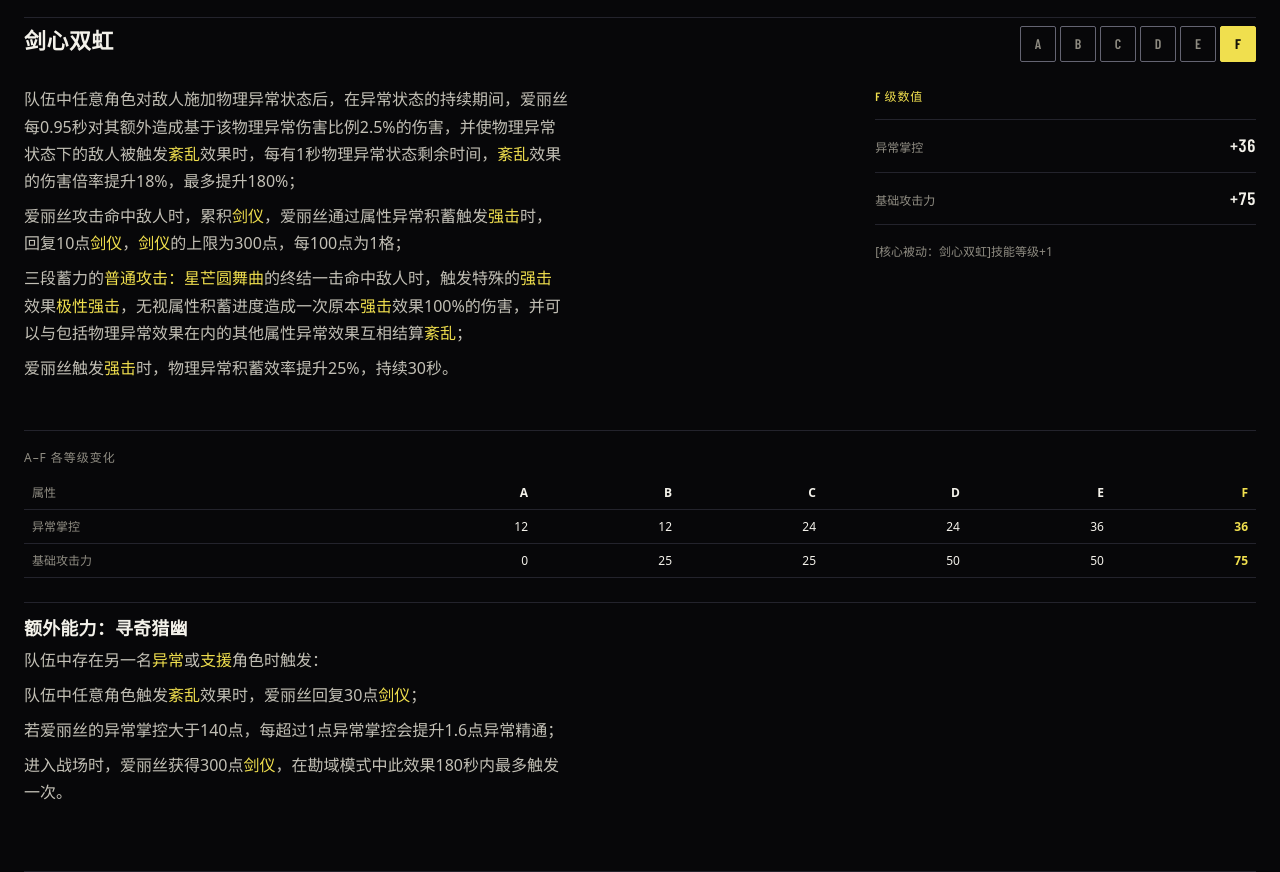
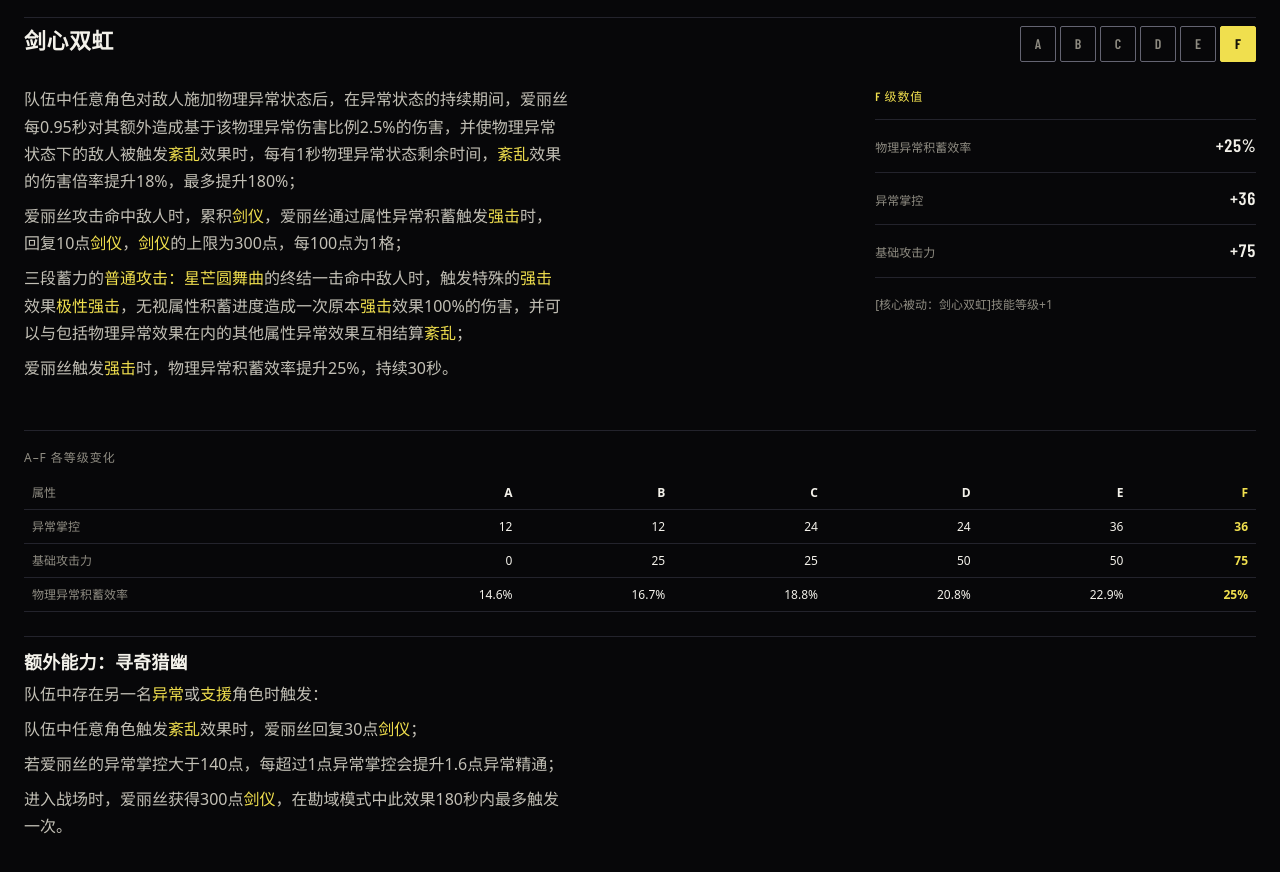
Before and after one commit to telmass/ZenlessSolution, a Vue app: page /agents/alice in a window 1280 px wide. Shown: the part 3445-4317 px from the top of the page. Built offline with nearby package versions, Linux system fonts and the light colour scheme.

Commit message:
fix(agent): 核心技矩阵补爱丽丝积蓄效率
A-F 矩阵新增物理异常积蓄效率 14.6/16.7/18.8/20.8/22.9/25%，F 级详情显示 +25%；skill v3.6 要求覆盖全部 wiki 派生缩放行。

```diff
--- a/src/components/CorePassive.vue
+++ b/src/components/CorePassive.vue
@@ -34,6 +34,12 @@ const matrixRows = computed(() => {
   if (passive.value.amFlat) extra.push({ label: '异常精通', values: passive.value.amFlat.slice(1).map(String) })
   if (passive.value.critDmg) extra.push({ label: '灼蚀暴击伤害', values: passive.value.critDmg.slice(1).map(String) })
   if (passive.value.tickAtkPct) extra.push({ label: '灼蚀周期伤害', values: passive.value.tickAtkPct.slice(1).map(String) })
+  if (passive.value.buildupEfficiencyPct) {
+    extra.push({
+      label: '物理异常积蓄效率',
+      values: passive.value.buildupEfficiencyPct.slice(1).map((value) => `${value}%`),
+    })
+  }
   return [...rows, ...extra]
 })
 
@@ -85,6 +91,10 @@ const coreNote = computed(() => {
               <dd class="num">{{ passive.tickAtkPct![passiveIndex] }}% 攻击</dd>
             </div>
           </template>
+          <div v-if="passive.buildupEfficiencyPct">
+            <dt>物理异常积蓄效率</dt>
+            <dd class="num">+{{ passive.buildupEfficiencyPct[passiveIndex] }}%</dd>
+          </div>
           <div v-for="row in coreRows" :key="row.label">
             <dt>{{ row.label }}</dt>
             <dd class="num">{{ row.value.includes('%') ? row.value : `+${row.value}` }}</dd>
--- a/src/types/agent.ts
+++ b/src/types/agent.ts
@@ -189,10 +189,12 @@ export interface Agent {
     coreBonus: Record<string, number>[]
     /** Per-rank display rows for the overview (label + one value per rank). */
     effects: { label: string; values: string[] }[]
-    /** Phoenix-only mechanics; other agents leave these undefined. */
+    /** Core-passive scaling rows (Phoenix/Alice); other agents leave these undefined. */
     amFlat?: number[]
     critDmg?: number[]
     tickAtkPct?: number[]
+    /** Alice：物理异常积蓄效率（核心等级 1–7）。 */
+    buildupEfficiencyPct?: number[]
   }
   /** Display-only substat whitelist; never enters panel/damage math. */
   substatProfile: { effective: string[]; small: string[] }
```
Also changed, not shown: src/data/agents/alice.json (+1 -1 lines), 2 other files (tests, documents, lock files or other folders).
